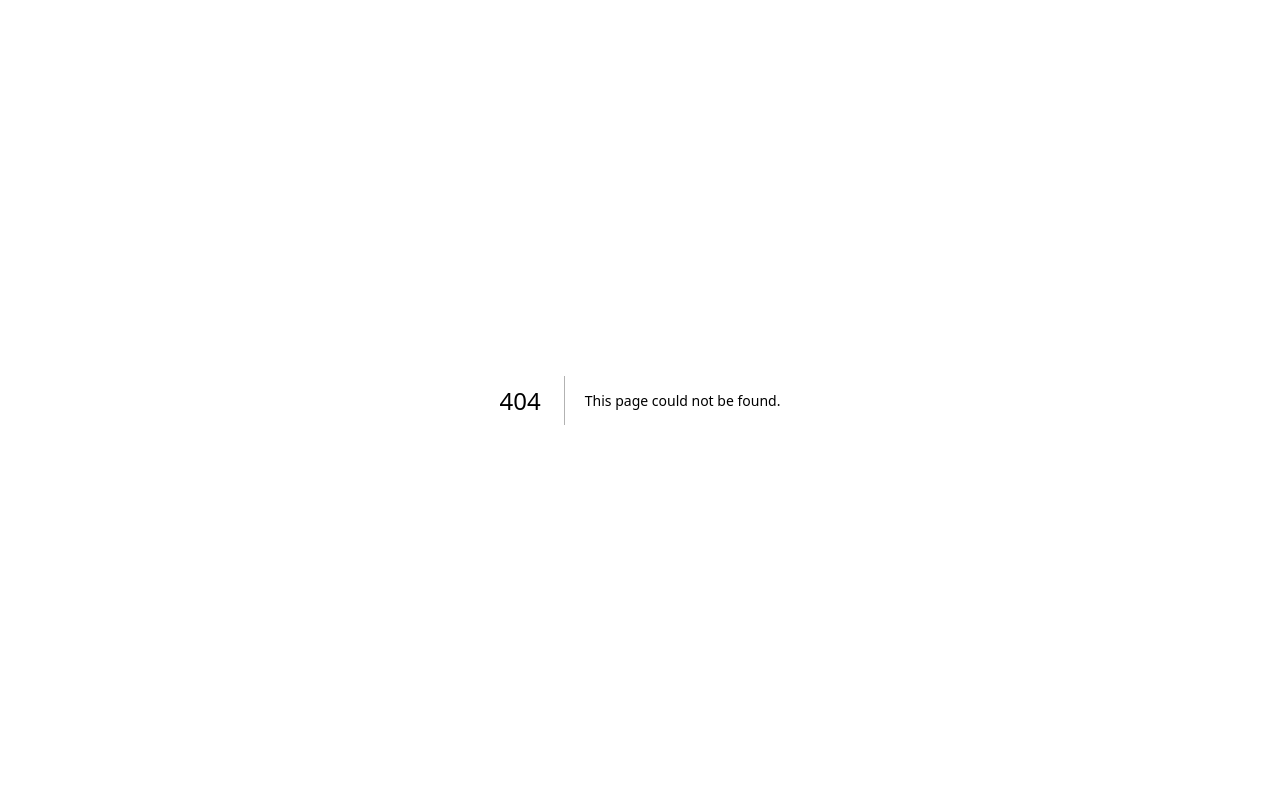
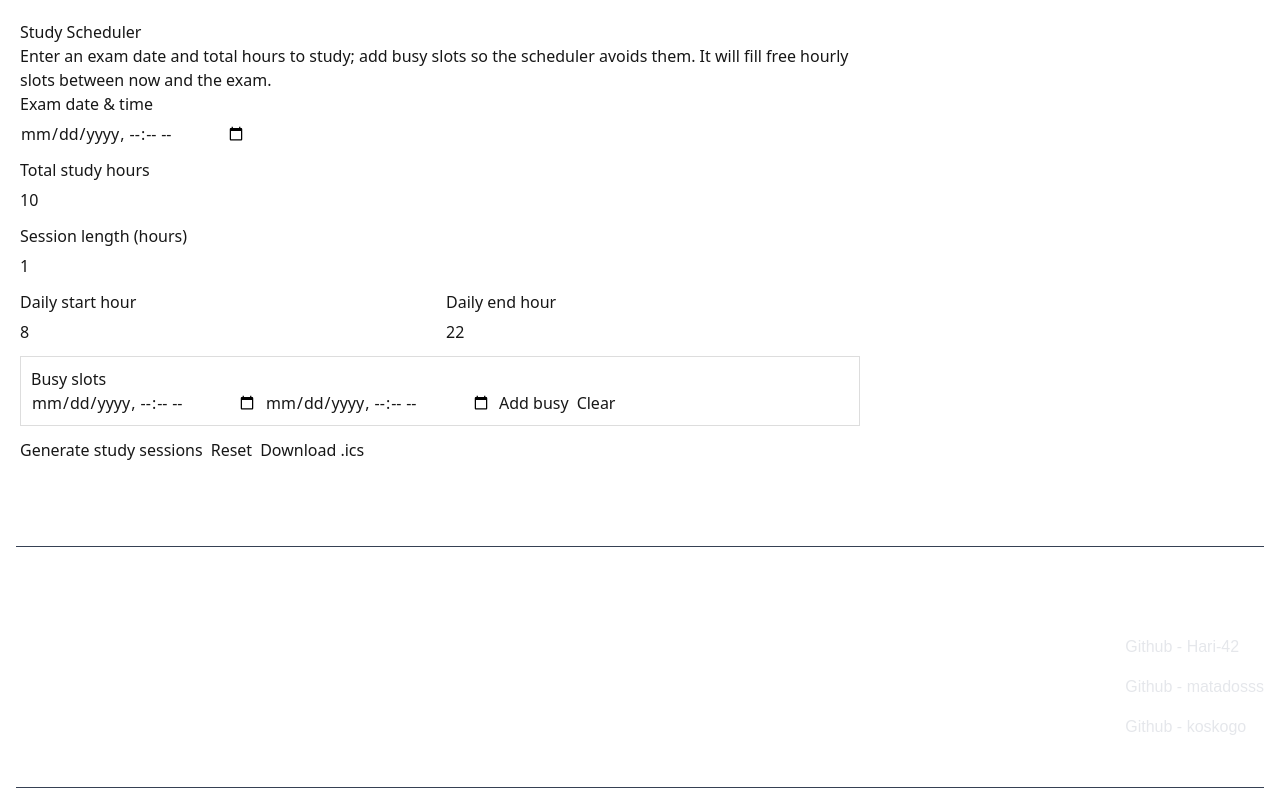
Before and after one commit to mattadosss/ksh_hackathon, a Next.js app: page /generate in a window 1280 px wide. Before the commit this address had no page. Shown: the top 800 px of the page. Built offline with nearby package versions, Linux system fonts and the light colour scheme.

Commit message:
mandatory

```diff
--- a/package.json
+++ b/package.json
@@ -18,6 +18,7 @@
   },
   "devDependencies": {
     "@tailwindcss/postcss": "^4",
+    "@types/node": "24.3.0",
     "@types/react": "19.1.11",
     "tailwindcss": "^4",
     "typescript": "5.9.2"
--- /dev/null
+++ b/src/app/generate/page.js
@@ -0,0 +1,204 @@
+"use client"
+
+import React, { useState } from 'react'
+
+function pad(n) { return n < 10 ? '0' + n : '' + n }
+
+function toISODateTime(d) {
+  return d.getUTCFullYear() + pad(d.getUTCMonth() + 1) + pad(d.getUTCDate()) + 'T' + pad(d.getUTCHours()) + pad(d.getUTCMinutes()) + '00Z'
+}
+
+function rangesOverlap(aStart, aEnd, bStart, bEnd) {
+  return aStart < bEnd && bStart < aEnd
+}
+
+export default function GeneratePage() {
+  const [examAt, setExamAt] = useState('')
+  const [hours, setHours] = useState(10)
+  const [sessionLength, setSessionLength] = useState(1)
+  const [startHour, setStartHour] = useState(8)
+  const [endHour, setEndHour] = useState(22)
+  const [busySlots, setBusySlots] = useState([])
+  const [busyStart, setBusyStart] = useState('')
+  const [busyEnd, setBusyEnd] = useState('')
+  const [generated, setGenerated] = useState([])
+  const [message, setMessage] = useState('')
+
+  function addBusySlot(e) {
+    e.preventDefault()
+    if (!busyStart || !busyEnd) return
+    const s = new Date(busyStart)
+    const en = new Date(busyEnd)
+    if (isNaN(s) || isNaN(en) || s >= en) {
+      setMessage('Invalid busy slot')
+      return
+    }
+    setBusySlots([...busySlots, { start: s.toISOString(), end: en.toISOString() }])
+    setBusyStart('')
+    setBusyEnd('')
+    setMessage('')
+  }
+
+  function clearBusySlots() {
+    setBusySlots([])
+  }
+
+  function generate(e) {
+    e && e.preventDefault()
+    setMessage('')
+    setGenerated([])
+
+    const exam = new Date(examAt)
+    const now = new Date()
+    if (isNaN(exam) || exam <= now) {
+      setMessage('Please choose an exam date in the future')
+      return
+    }
+
+    // build candidate hourly slots between now and exam
+    const candidates = []
+    const sessionMs = Math.round(sessionLength * 60 * 60 * 1000)
+
+    const busy = busySlots.map(b => ({ start: new Date(b.start), end: new Date(b.end) }))
+
+    // iterate days
+    const cursor = new Date(now)
+    cursor.setMinutes(0,0,0)
+    while (cursor < exam) {
+      const day = new Date(cursor)
+      const dayStart = new Date(day)
+      dayStart.setHours(startHour,0,0,0)
+      const dayEnd = new Date(day)
+      dayEnd.setHours(endHour,0,0,0)
+
+      for (let t = new Date(dayStart); t.getTime() + sessionMs <= dayEnd.getTime(); t.setHours(t.getHours() + 1)) {
+        const slotStart = new Date(t)
+        const slotEnd = new Date(t.getTime() + sessionMs)
+        if (slotStart <= now) continue
+        if (slotEnd > exam) continue
+        // exclude if overlaps any busy
+        const blocked = busy.some(b => rangesOverlap(slotStart, slotEnd, b.start, b.end))
+        if (!blocked) candidates.push({ start: new Date(slotStart), end: new Date(slotEnd) })
+      }
+
+      cursor.setDate(cursor.getDate() + 1)
+      cursor.setHours(0,0,0,0)
+    }
+
+    if (candidates.length === 0) {
+      setMessage('No available free slots found in the given range and daily hours')
+      return
+    }
+
+    const neededSessions = Math.ceil(hours / sessionLength)
+    const picked = candidates.slice(0, neededSessions)
+
+    if (picked.length < neededSessions) {
+      setMessage(`Only found ${picked.length} free session(s) — fewer than requested ${neededSessions}`)
+    } else {
+      setMessage(`Scheduled ${picked.length} session(s)`)
+    }
+
+    setGenerated(picked)
+  }
+
+  function downloadICS() {
+    if (!generated.length) return
+    const uid = Date.now()
+    const lines = [
+      'BEGIN:VCALENDAR',
+      'VERSION:2.0',
+      'PRODID:-//ksh-hackathon//study-scheduler//EN'
+    ]
+    generated.forEach((ev, i) => {
+      lines.push('BEGIN:VEVENT')
+      lines.push('UID:' + (uid + i) + '@ksh-hackathon')
+      lines.push('DTSTAMP:' + toISODateTime(new Date()))
+      lines.push('DTSTART:' + toISODateTime(new Date(ev.start)))
+      lines.push('DTEND:' + toISODateTime(new Date(ev.end)))
+      lines.push('SUMMARY:Study session')
+      lines.push('END:VEVENT')
+    })
+    lines.push('END:VCALENDAR')
+
+    const blob = new Blob([lines.join('\r\n')], { type: 'text/calendar' })
+    const url = URL.createObjectURL(blob)
+    const a = document.createElement('a')
+    a.href = url
+    a.download = 'study-sessions.ics'
+    document.body.appendChild(a)
+    a.click()
+    a.remove()
+    URL.revokeObjectURL(url)
+  }
+
+  return (
+    <div style={{ padding: 20, fontFamily: 'system-ui, sans-serif', maxWidth: 880 }}>
+      <h1>Study Scheduler</h1>
+      <p>Enter an exam date and total hours to study; add busy slots so the scheduler avoids them. It will fill free hourly slots between now and the exam.</p>
+
+      <form onSubmit={generate} style={{ display: 'grid', gap: 12 }}>
+        <label>
+          Exam date & time
+          <input type="datetime-local" value={examAt} onChange={e => setExamAt(e.target.value)} required style={{ display: 'block', marginTop: 6 }} />
+        </label>
+
+        <label>
+          Total study hours
+          <input type="number" min={1} value={hours} onChange={e => setHours(Number(e.target.value))} style={{ display: 'block', marginTop: 6 }} />
+        </label>
+
+        <label>
+          Session length (hours)
+          <input type="number" min={0.25} step={0.25} value={sessionLength} onChange={e => setSessionLength(Number(e.target.value))} style={{ display: 'block', marginTop: 6 }} />
+        </label>
+
+        <div style={{ display: 'flex', gap: 12 }}>
+          <label style={{ flex: 1 }}>
+            Daily start hour
+            <input type="number" min={0} max={23} value={startHour} onChange={e => setStartHour(Number(e.target.value))} style={{ display: 'block', marginTop: 6 }} />
+          </label>
+          <label style={{ flex: 1 }}>
+            Daily end hour
+            <input type="number" min={1} max={24} value={endHour} onChange={e => setEndHour(Number(e.target.value))} style={{ display: 'block', marginTop: 6 }} />
+          </label>
+        </div>
+
+        <div style={{ border: '1px solid #ddd', padding: 10 }}>
+          <h3 style={{ marginTop: 0 }}>Busy slots</h3>
+          <div style={{ display: 'flex', gap: 8 }}>
+            <input type="datetime-local" value={busyStart} onChange={e => setBusyStart(e.target.value)} />
+            <input type="datetime-local" value={busyEnd} onChange={e => setBusyEnd(e.target.value)} />
+            <button onClick={addBusySlot}>Add busy</button>
+            <button type="button" onClick={clearBusySlots}>Clear</button>
+          </div>
+
+          <ul>
+            {busySlots.map((b, i) => (
+              <li key={i}>{new Date(b.start).toLocaleString()} → {new Date(b.end).toLocaleString()}</li>
+            ))}
+          </ul>
+        </div>
+
+        <div style={{ display: 'flex', gap: 8 }}>
+          <button type="submit">Generate study sessions</button>
+          <button type="button" onClick={() => { setGenerated([]); setMessage(''); }}>Reset</button>
+          <button type="button" onClick={downloadICS} disabled={generated.length===0}>Download .ics</button>
+        </div>
+      </form>
+
+      {message && <p style={{ marginTop: 12 }}>{message}</p>}
+
+      {generated.length > 0 && (
+        <div style={{ marginTop: 12 }}>
+          <h3>Generated sessions ({generated.length})</h3>
+          <ol>
+            {generated.map((g, i) => (
+              <li key={i}>{new Date(g.start).toLocaleString()} — {new Date(g.end).toLocaleString()}</li>
+            ))}
+          </ol>
+        </div>
+      )}
+    </div>
+  )
+}
```
Also changed, not shown: 1 other file (tests, documents, lock files or other folders).
